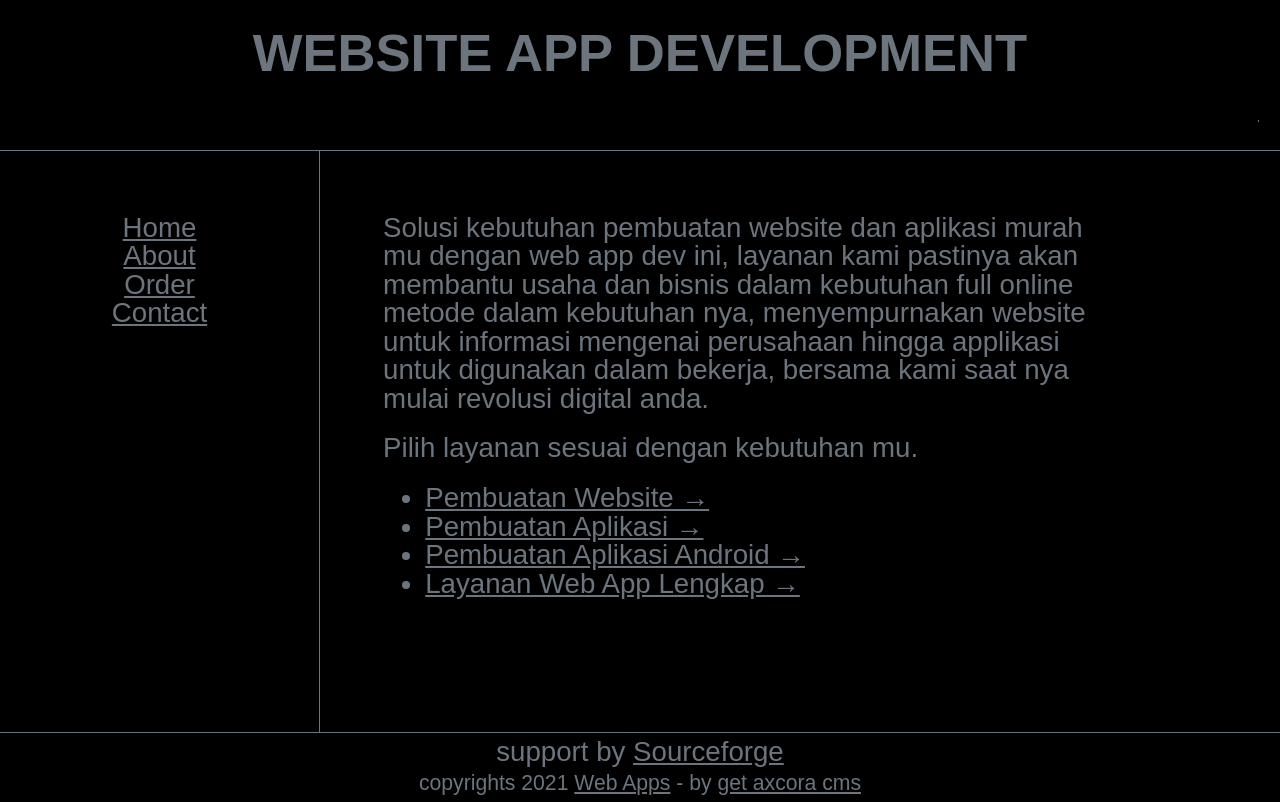
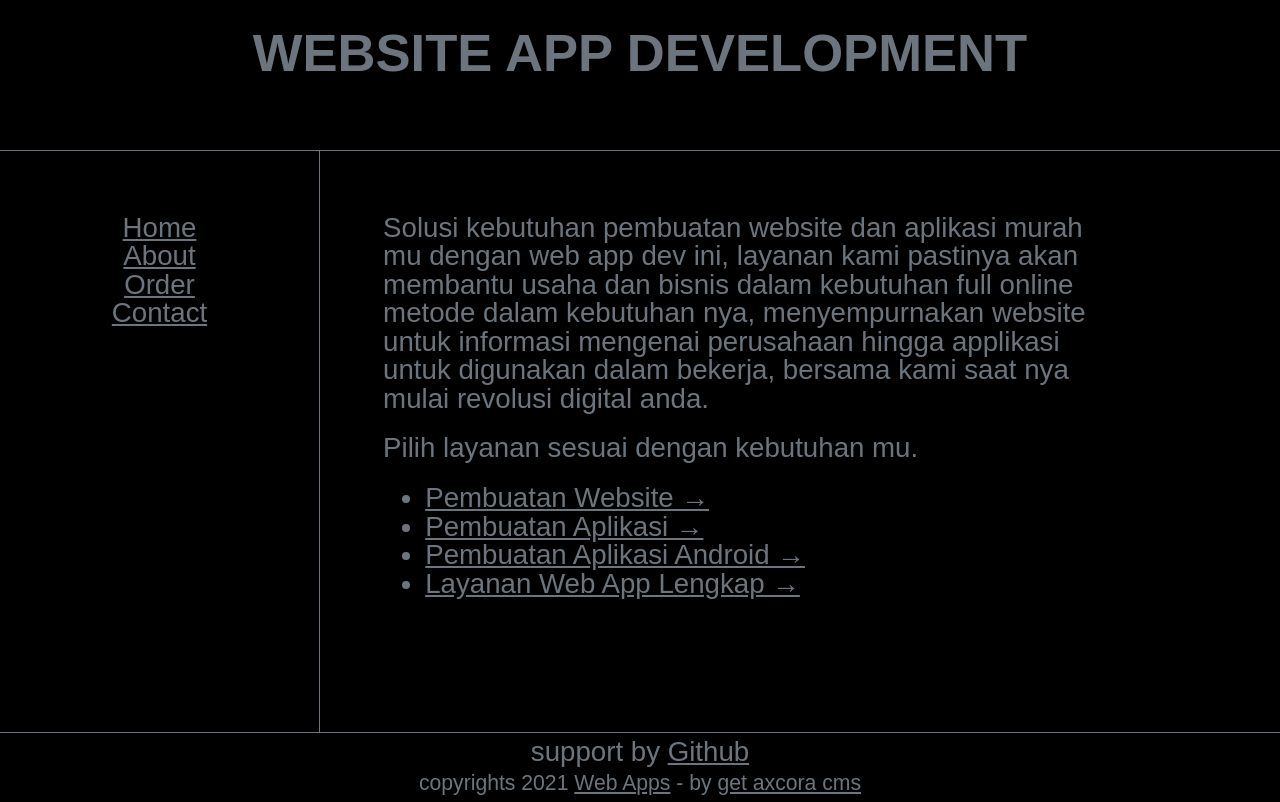
Before and after one commit to mesinkasir/simpledark, a PHP site: page /new/ in a window 1280 px wide. Run offline with PHP 8.4, Linux system fonts and the light colour scheme; some libraries are stand-ins or nearby versions; some web fonts are replaced.

Commit message:
Update footer.inc.php

```diff
--- a/theme/axcora/footer.inc.php
+++ b/theme/axcora/footer.inc.php
@@ -1 +1 @@
-<?php if(!defined( 'IN_GS')){die( 'you cannot load this page directly.');}?></div></div><footer class="clearfix border-top border-secondary"><script src="https://cdn.jsdelivr.net/npm/bootstrap@5.0.0-beta1/dist/js/bootstrap.bundle.min.js" integrity="sha384-ygbV9kiqUc6oa4msXn9868pTtWMgiQaeYH7/t7LECLbyPA2x65Kgf80OJFdroafW" crossorigin="anonymous"></script><?php get_footer(); ?><div class="wrapper text-center p-1 col-12">support by <a class="text-secondary" href="https://sourceforge.net/">Sourceforge</a><br/> <small><small>copyrights <?php echo date('Y'); ?> <a class="text-secondary" href="<?php get_site_url(); ?>" ><?php get_site_name(); ?></a> - by <a class="text-secondary" href="https://axcora.com/getaxcoracms/" target="_blank">get axcora cms</a></small></small></div></div></div></footer></body></html>
+<?php if(!defined( 'IN_GS')){die( 'you cannot load this page directly.');}?></div></div><footer class="clearfix border-top border-secondary"><script src="https://cdn.jsdelivr.net/npm/bootstrap@5.0.0-beta1/dist/js/bootstrap.bundle.min.js" integrity="sha384-ygbV9kiqUc6oa4msXn9868pTtWMgiQaeYH7/t7LECLbyPA2x65Kgf80OJFdroafW" crossorigin="anonymous"></script><?php get_footer(); ?><div class="wrapper text-center p-1 col-12">support by <a class="text-secondary" href="https://github.com/mesinkasir/simpledark">Github</a><br/> <small><small>copyrights <?php echo date('Y'); ?> <a class="text-secondary" href="<?php get_site_url(); ?>" ><?php get_site_name(); ?></a> - by <a class="text-secondary" href="https://axcora.com/getaxcoracms/" target="_blank">get axcora cms</a></small></small></div></div></div></footer></body></html>
```
